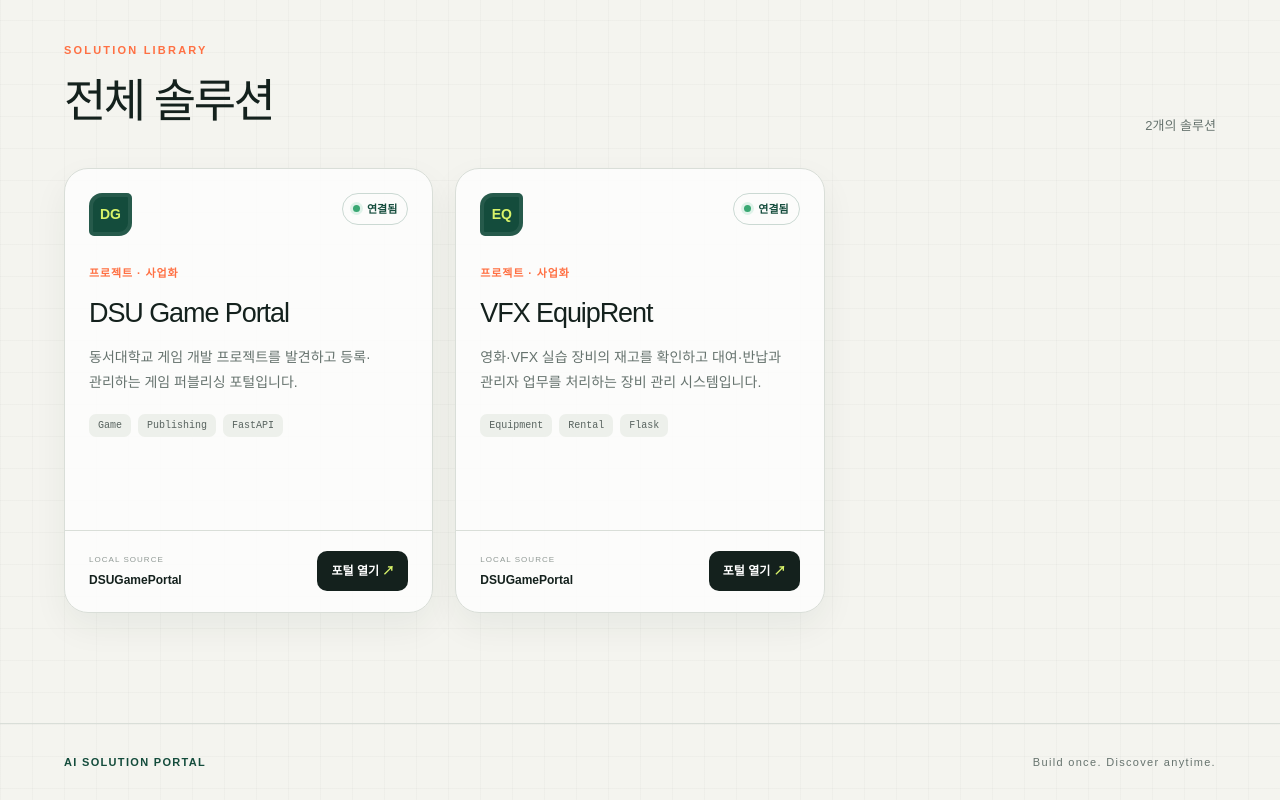
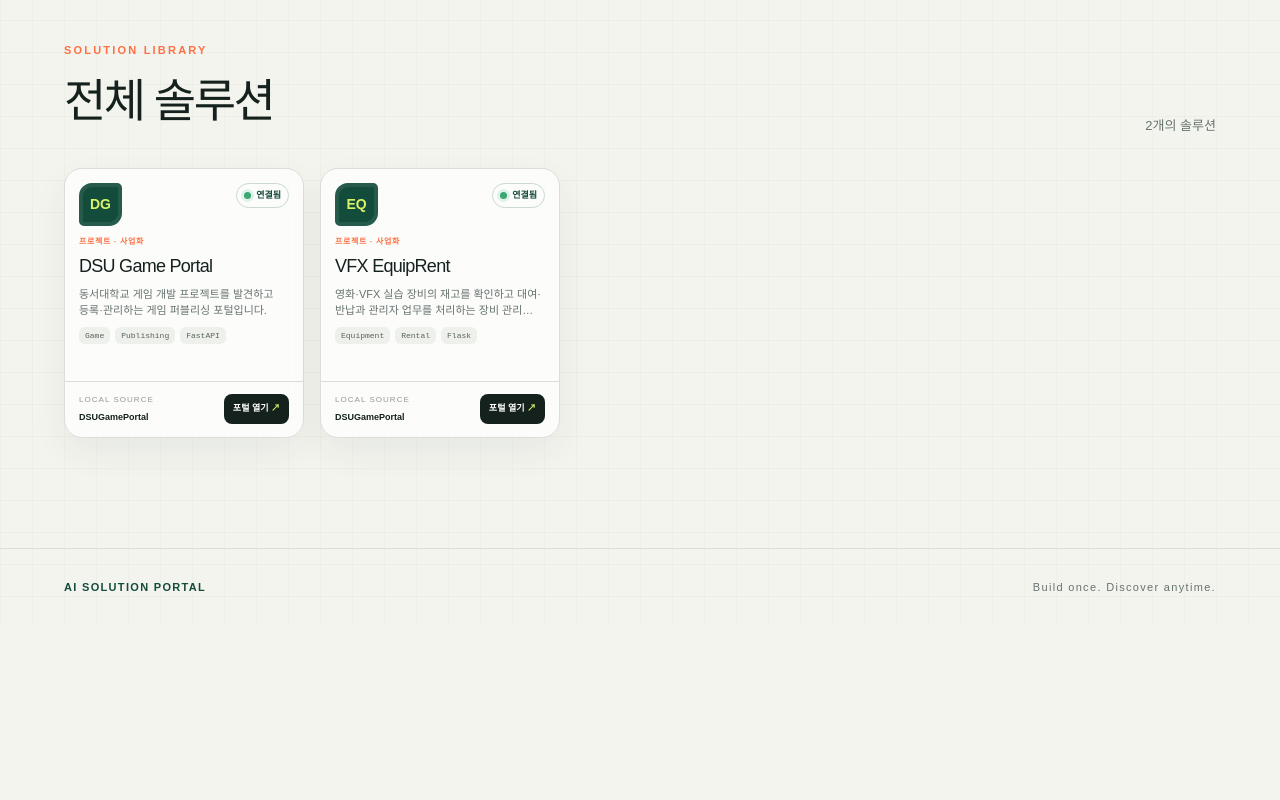
Before and after one commit to yntaesoo/AI-Solution-Portal, a Next.js app: page / in a window 1280 px wide. Shown: the part 620-1420 px from the top of the page. After the commit the page ends 1245 px from the top, so only its background shows below. Built offline with nearby package versions, Linux system fonts and the light colour scheme.

Commit message:
Compact solution cards into app tiles

```diff
--- a/app/globals.css
+++ b/app/globals.css
@@ -96,32 +96,40 @@ button, a { -webkit-tap-highlight-color: transparent; }
 .section-heading { display: flex; align-items: end; justify-content: space-between; margin-bottom: 32px; }
 .section-heading h2 { margin: 8px 0 0; font-size: clamp(28px, 4vw, 46px); letter-spacing: -.055em; }
 .section-heading > p { color: var(--muted); font-size: 13px; }
-.solution-grid { display: grid; grid-template-columns: repeat(3, minmax(0, 1fr)); gap: 22px; }
+.solution-grid {
+  display: grid;
+  grid-template-columns: repeat(auto-fill, minmax(220px, 240px));
+  justify-content: start;
+  gap: 16px;
+}
 .solution-card {
-  min-height: 445px; display: flex; flex-direction: column; overflow: hidden;
-  border: 1px solid var(--line); border-radius: 24px; background: rgba(255,255,255,.78);
+  height: 270px; display: flex; flex-direction: column; overflow: hidden;
+  border: 1px solid var(--line); border-radius: 18px; background: rgba(255,255,255,.78);
   box-shadow: 0 14px 35px rgba(25, 46, 39, .06); transition: transform .25s, box-shadow .25s;
 }
 .solution-card:hover { transform: translateY(-6px); box-shadow: 0 22px 50px rgba(25, 46, 39, .12); }
-.card-top { display: flex; justify-content: space-between; align-items: start; padding: 24px; }
+.card-top { display: flex; justify-content: space-between; align-items: start; padding: 14px 14px 8px; }
 .solution-icon {
   width: 43px; height: 43px; display: grid; place-items: center; border-radius: 13px 5px 13px 5px;
   background: var(--green); color: var(--lime); font-size: 14px; font-weight: 900;
   box-shadow: inset 0 0 0 4px rgba(255,255,255,.08);
 }
-.status { display: flex; gap: 7px; align-items: center; padding: 7px 10px; border: 1px solid #cbd9d3; border-radius: 30px; color: var(--green); font-size: 11px; font-weight: 800; }
+.status { display: flex; gap: 5px; align-items: center; padding: 5px 7px; border: 1px solid #cbd9d3; border-radius: 30px; color: var(--green); font-size: 9px; font-weight: 800; }
 .status i { width: 7px; height: 7px; border-radius: 50%; background: #3aa873; box-shadow: 0 0 0 3px #dff2e9; }
-.card-body { padding: 4px 24px 24px; flex: 1; }
-.category-kicker { color: var(--orange) !important; font-size: 11px !important; font-weight: 900; letter-spacing: .08em; }
-.card-body h3 { margin: 10px 0 12px; font-size: 27px; letter-spacing: -.04em; }
-.card-body > p { color: var(--muted); font-size: 14px; line-height: 1.75; word-break: keep-all; }
-.tags { display: flex; flex-wrap: wrap; gap: 7px; margin-top: 20px; }
-.tags span { padding: 6px 9px; border-radius: 7px; background: #edf0eb; color: #58635f; font: 10px monospace; }
-.card-footer { min-height: 82px; padding: 17px 24px; display: flex; align-items: center; justify-content: space-between; border-top: 1px solid var(--line); }
+.card-body { padding: 2px 14px 10px; flex: 1; min-height: 0; }
+.category-kicker { color: var(--orange) !important; font-size: 8px !important; font-weight: 900; letter-spacing: .08em; }
+.card-body h3 { margin: 5px 0 6px; font-size: 18px; letter-spacing: -.04em; }
+.card-body > p {
+  display: -webkit-box; overflow: hidden; -webkit-box-orient: vertical; -webkit-line-clamp: 2;
+  color: var(--muted); font-size: 11px; line-height: 1.5; word-break: keep-all;
+}
+.tags { display: flex; flex-wrap: nowrap; gap: 5px; margin-top: 8px; overflow: hidden; }
+.tags span { padding: 4px 6px; border-radius: 6px; background: #edf0eb; color: #58635f; font: 8px monospace; white-space: nowrap; }
+.card-footer { min-height: 56px; padding: 9px 14px; display: flex; align-items: center; justify-content: space-between; gap: 8px; border-top: 1px solid var(--line); }
 .card-footer div small, .card-footer div span { display: block; }
 .card-footer div small { margin-bottom: 5px; color: #919a96; font-size: 8px; letter-spacing: .13em; }
-.card-footer div span { font-size: 12px; font-weight: 700; }
-.card-footer a { padding: 11px 14px; border-radius: 10px; color: white; background: var(--ink); text-decoration: none; font-size: 12px; font-weight: 800; }
+.card-footer div span { max-width: 100px; overflow: hidden; text-overflow: ellipsis; white-space: nowrap; font-size: 9px; font-weight: 700; }
+.card-footer a { padding: 8px 9px; border-radius: 8px; color: white; background: var(--ink); text-decoration: none; font-size: 9px; font-weight: 800; white-space: nowrap; }
 .card-footer a span { color: var(--lime); }
 .empty-state { grid-column: 1 / -1; padding: 80px 20px; text-align: center; border: 1px dashed #bac2bd; border-radius: 24px; color: var(--muted); }
 .empty-state > span { font-size: 30px; }
@@ -131,7 +139,6 @@ footer { padding: 30px 5vw; display: flex; justify-content: space-between; borde
 footer span { color: var(--green); font-weight: 900; }
 
 @media (max-width: 900px) {
-  .solution-grid { grid-template-columns: repeat(2, minmax(0, 1fr)); }
   .hero { padding-top: 60px; }
   .hero-stat { width: 170px; height: 170px; flex-basis: 170px; }
 }
@@ -142,7 +149,7 @@ footer span { color: var(--green); font-weight: 900; }
   .hero { min-height: 0; padding: 58px 6vw; display: block; }
   .hero-stat { margin: 54px auto 20px; }
   .category-nav { margin: 0; }
-  .solution-grid { grid-template-columns: 1fr; }
+  .solution-grid { grid-template-columns: repeat(auto-fill, minmax(220px, 1fr)); }
   .catalog { padding-top: 52px; }
   .section-heading { align-items: start; }
   .section-heading > p { margin-top: 28px; }
```
